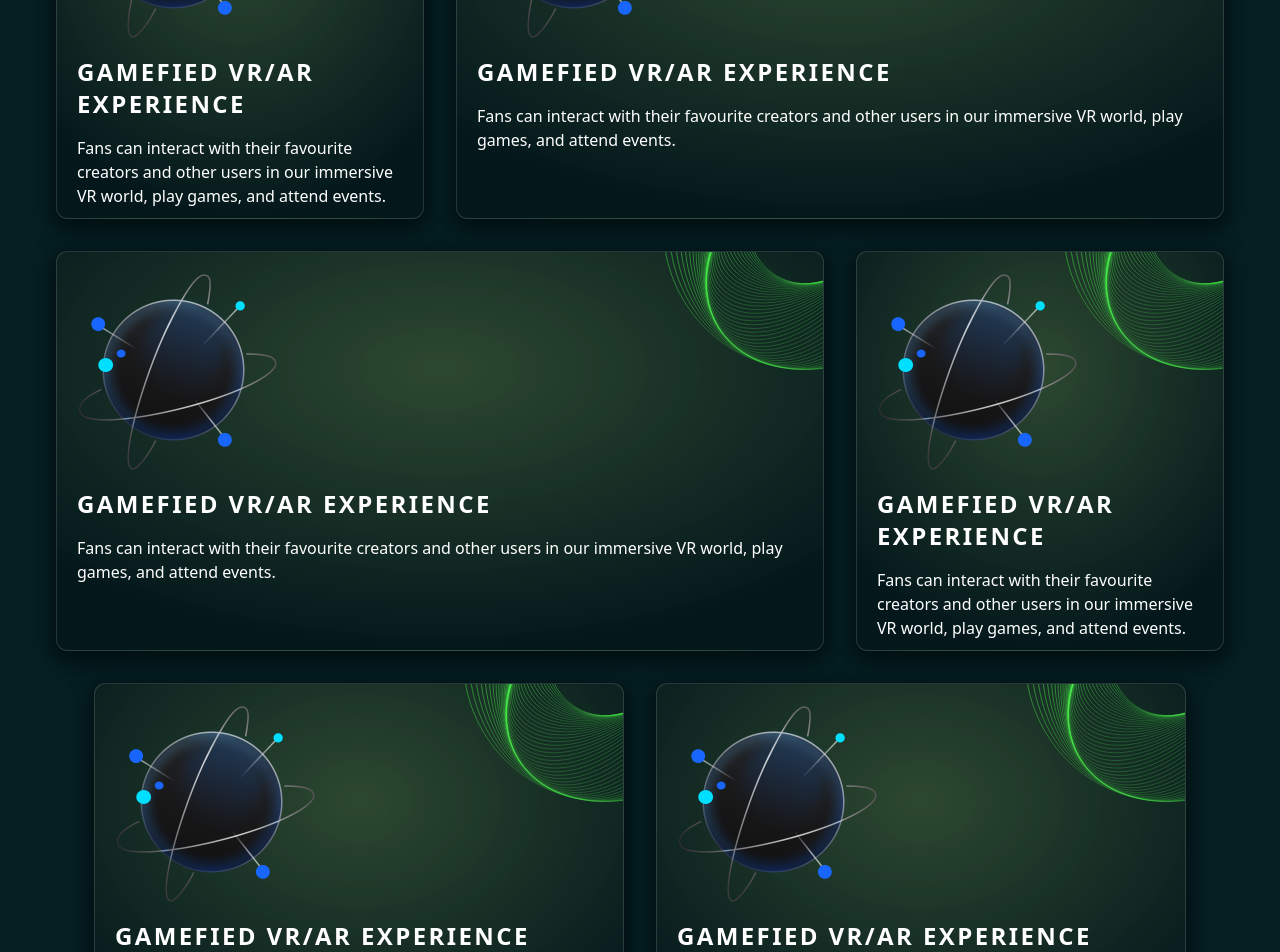
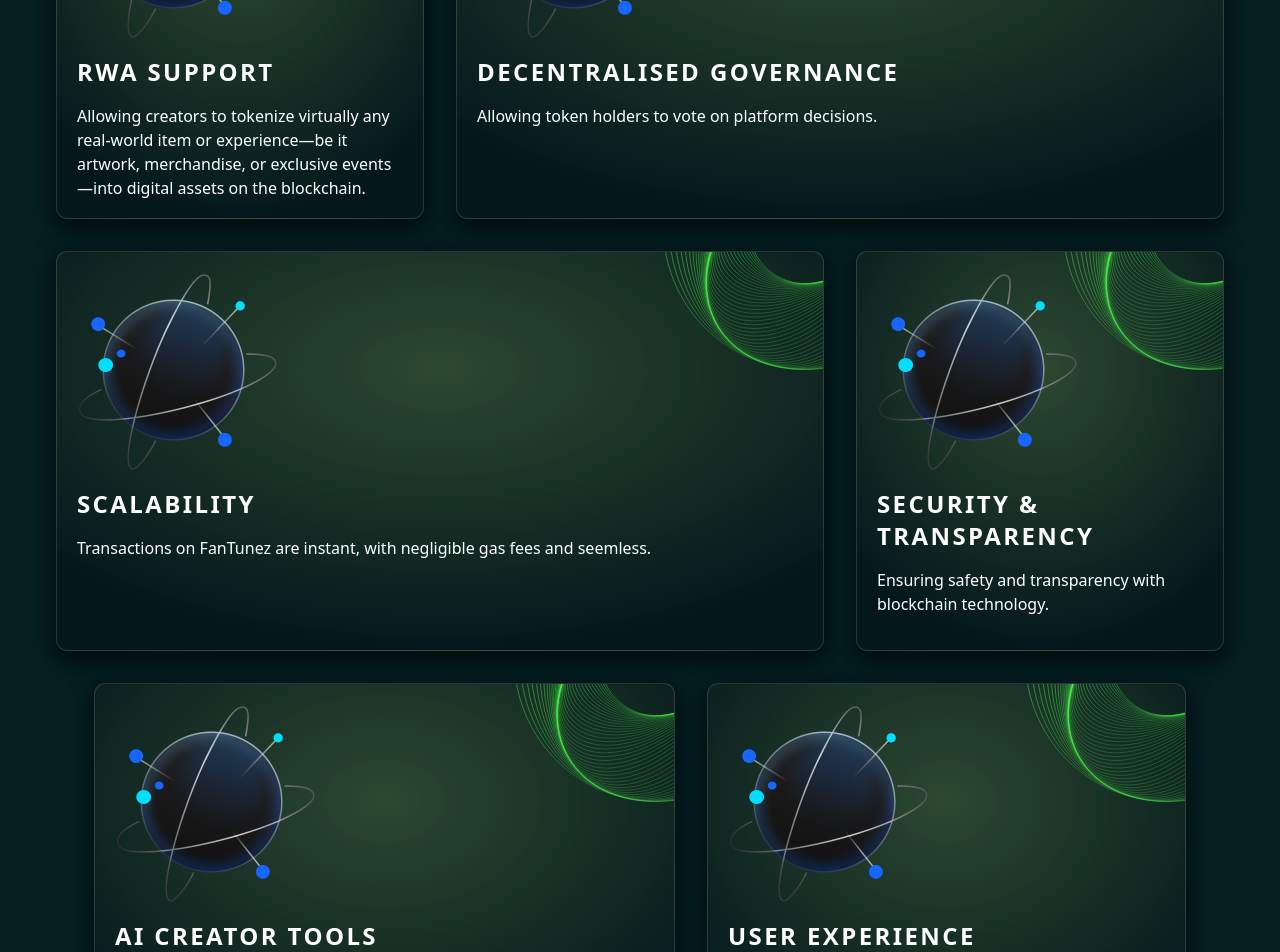
Before and after one commit to noorshanu/Funtunez, a React (Vite) app: page / in a window 1280 px wide. Shown: the part 2840-3792 px from the top of the page. Built offline with nearby package versions, Linux system fonts and the light colour scheme; a web font is replaced by a local one.

Commit message:
Update Collab.jsx

```diff
--- a/src/sections/Collab.jsx
+++ b/src/sections/Collab.jsx
@@ -5,7 +5,7 @@ function Collab() {
   return (
     <section className=" bg-secondary py-12">
       <div className=" container-wrapper">
-      <h1 className="text-grad text-4xl font-work font-bold font-64 text-center py-3">
+      <h1 className="text-grad text-3xl sm:text-4xl font-work font-bold font-64 text-center py-3">
       Our Features
           </h1>
           <div className="bg-white h-[3px] w-[300px] mx-auto my-2"> </div>
@@ -22,8 +22,8 @@ function Collab() {
             <FeatureCard
             className=" w-full sm:w-[400px] "
               IconSrc="images/sate.png"
-              Title="Gamefied VR/AR experience"
-              Para="Fans can interact with their favourite creators and other users in our immersive VR world, play games, and attend events."
+              Title="Creators Tokenization"
+              Para="Enabling creators to issue their own tokens for monetization and fan engagement."
             />
           </div>
         </div>
@@ -33,16 +33,18 @@ function Collab() {
             <FeatureCard
             className=" w-full sm:w-[400px] h-full"
               IconSrc="images/sate.png"
-              Title="Gamefied VR/AR experience"
-              Para="Fans can interact with their favourite creators and other users in our immersive VR world, play games, and attend events."
+              Title="RWA support"
+              Para="Allowing creators to tokenize virtually any real-world item or experience—be it artwork, merchandise, or exclusive events—into digital assets on the blockchain.
+              "
             />
           </div>
           <div className=" ">
             <FeatureCard
             className=' w-full sm:w-[800px] h-full'
               IconSrc="images/sate.png"
-              Title="Gamefied VR/AR experience"
-              Para="Fans can interact with their favourite creators and other users in our immersive VR world, play games, and attend events."
+              Title="Decentralised governance
+              "
+              Para="Allowing token holders to vote on platform decisions."
             />
           </div>
 
@@ -52,8 +54,8 @@ function Collab() {
             <FeatureCard
             className=' w-full sm:w-[800px] h-full'
               IconSrc="images/sate.png"
-              Title="Gamefied VR/AR experience"
-              Para="Fans can interact with their favourite creators and other users in our immersive VR world, play games, and attend events."
+              Title="Scalability"
+              Para="Transactions on FanTunez are instant, with negligible gas fees and seemless."
             />
           </div>
 
@@ -61,8 +63,8 @@ function Collab() {
             <FeatureCard
             className=" w-full sm:w-[400px] h-full"
               IconSrc="images/sate.png"
-              Title="Gamefied VR/AR experience"
-              Para="Fans can interact with their favourite creators and other users in our immersive VR world, play games, and attend events."
+              Title="Security & transparency"
+              Para="Ensuring safety and transparency with blockchain technology."
             />
           </div>
 
@@ -72,16 +74,16 @@ function Collab() {
             <FeatureCard
             className=" h-full"
               IconSrc="images/sate.png"
-              Title="Gamefied VR/AR experience"
-              Para="Fans can interact with their favourite creators and other users in our immersive VR world, play games, and attend events."
+              Title="Ai Creator tools"
+              Para="Fantunez provide Ai based creator studio using which creators can build a community, online store, email marketing strategy, and secure brand deals."
             />
           </div>
           <div className=" ">
             <FeatureCard
             className=' h-full'
               IconSrc="images/sate.png"
-              Title="Gamefied VR/AR experience"
-              Para="Fans can interact with their favourite creators and other users in our immersive VR world, play games, and attend events."
+              Title="User Experience"
+              Para="A seamless Blockchain and Dapps experience tailored for content creators and their fans for the next gen creator economy."
             />
           </div>
 
```
